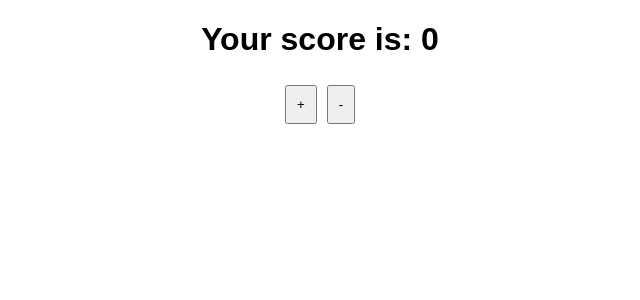
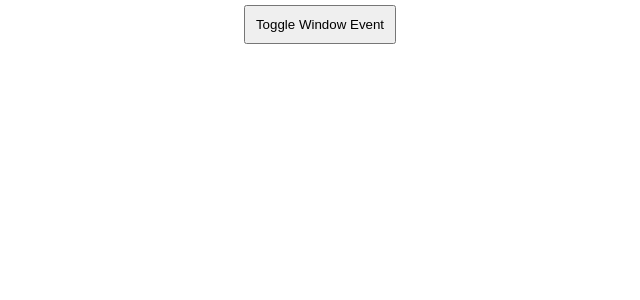
Before and after one commit to ZeljkoDe/linkedin-react-challenges, a React (Create React App) app: page / in a window 1280 px wide. Shown: the top 300 px of the page, without its empty margins (320-960 px from the left). Built offline with nearby package versions, Linux system fonts and the light colour scheme.

Commit message:
Window Event

```diff
--- /dev/null
+++ b/src/06-add-window-event/ToggleWindowEvent.jsx
@@ -0,0 +1,14 @@
+import { useState } from 'react';
+import WindowEvent from './WindowEvent';
+
+export default function ToggleWindowEvent() {
+	const [windowEvent, setWindowEvent] = useState(false);
+	return (
+		<div>
+			<button onClick={() => setWindowEvent((prevState) => !prevState)}>
+				Toggle Window Event
+			</button>
+			{windowEvent && <WindowEvent />}
+		</div>
+	);
+}
--- /dev/null
+++ b/src/06-add-window-event/WindowEvent.jsx
@@ -0,0 +1,13 @@
+import { useEffect } from 'react';
+
+export default function WindowEvent() {
+	useEffect(() => {
+		const doubleClick = () => alert('mouse pressed');
+
+		window.addEventListener('dblclick', doubleClick);
+
+		return () => window.removeEventListener('dblclick', doubleClick);
+	}, []);
+
+	return <h2>Window event active</h2>;
+}
--- a/src/App.js
+++ b/src/App.js
@@ -1,10 +1,10 @@
-import ScoreKeeper from './05-score-keeper/ScoreKeeper';
+import ToggleWindowEvent from './06-add-window-event/ToggleWindowEvent';
 import './App.css';
 
 export default function App() {
 	return (
 		<div className='App'>
-			<ScoreKeeper />
+			<ToggleWindowEvent />
 		</div>
 	);
 }
```
